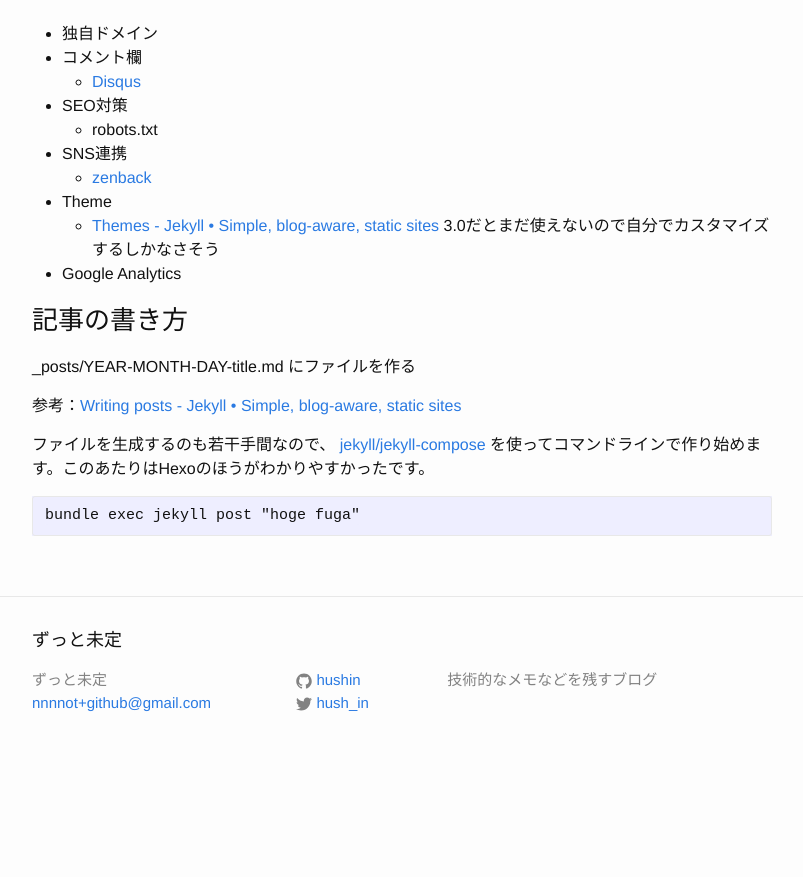
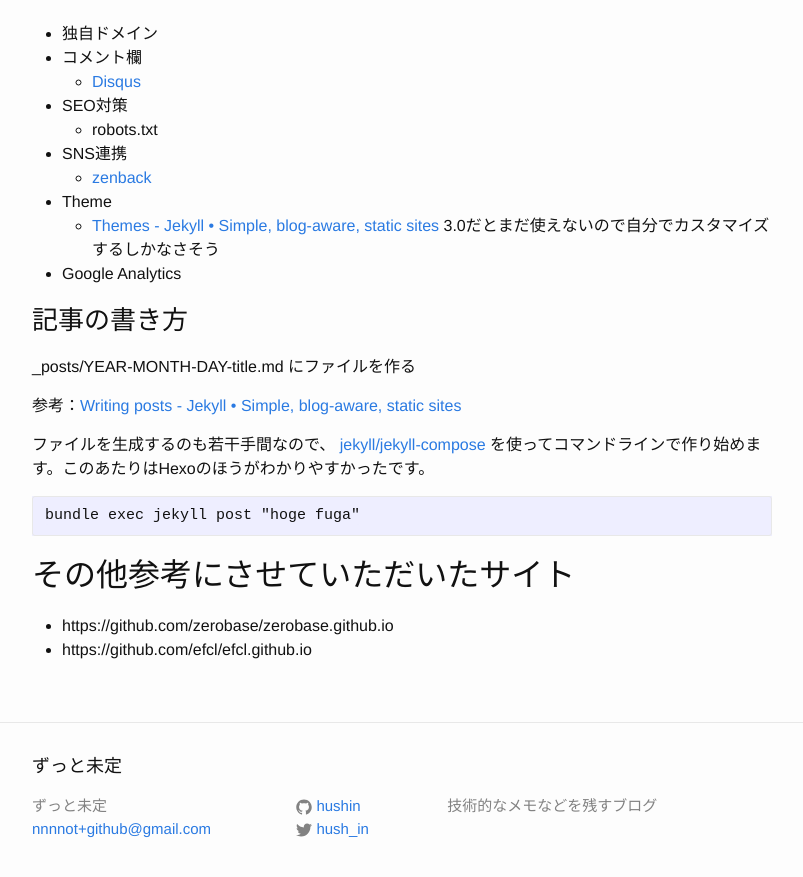
Before and after one commit to hushin/hushin.github.io, a Jekyll site: the page built from _posts/2016-06-26-jekyll-start.md, in a window 1280 px wide and 900 px high, scrolled down 1731 px. Shown: the top 877 px of the window, without its empty margins (238-1041 px from the left). Built offline with Jekyll 4.4.1, drawn with Linux system fonts in a browser that asks for light colours; comment, search, counter and statistics services are not loaded; before the commit the page ends 2505 px from its top, so only the background shows below that.

Commit message:
参考にしたサイト追記

````diff
--- a/_posts/2016-06-26-jekyll-start.md
+++ b/_posts/2016-06-26-jekyll-start.md
@@ -100,3 +100,8 @@ _posts/YEAR-MONTH-DAY-title.md にファイルを作る
 ```
 bundle exec jekyll post "hoge fuga"
 ```
+
+## その他参考にさせていただいたサイト
+
+- https://github.com/zerobase/zerobase.github.io
+- https://github.com/efcl/efcl.github.io
````
